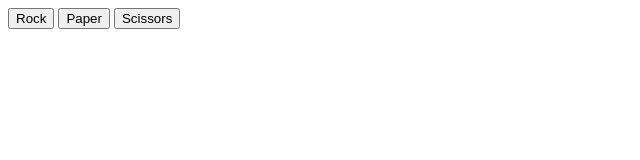
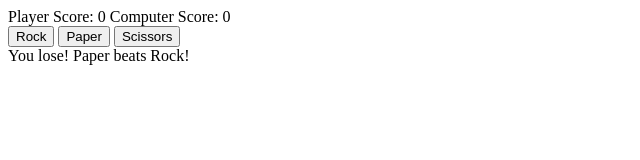
Before and after one commit to Frizzybman11/odin-rock-paper-scissors, a plain HTML site: page index.html in a window 1280 px wide. Both pictures are taken after a click on the button "Rock". Shown: the whole page, without its empty margins (0-640 px from the left). Drawn offline with Linux system fonts and the light colour scheme.

Commit message:
Show round result
The result of a round will be displayed on the screen below the buttons.

```diff
--- a/index.html
+++ b/index.html
@@ -7,9 +7,22 @@
     <title>Rock Paper Scissors</title>
 </head>
 <body>
-    <button id="Rock" class="btn">Rock</button>
-    <button id="Paper" class="btn">Paper</button>
-    <button id="Scissors" class="btn">Scissors</button>
+    <div id="score">
+        <span id="playerScore">
+            Player Score: 0
+        </span>
+        <span id="computerScore">
+            Computer Score: 0
+        </span>
+    </div>
+    <div id="buttons">
+        <button id="Rock" class="btn">Rock</button>
+        <button id="Paper" class="btn">Paper</button>
+        <button id="Scissors" class="btn">Scissors</button>
+    </div>
+    <div id="results">
+
+    </div>
     <script src="rps.js" defer></script>
 </body>
 </html>
--- a/rps.js
+++ b/rps.js
@@ -1,13 +1,25 @@
 let roundMessage;
+let gameStatus;
+let playerPoint;
+let computerPoint;
+let playerChoice;
 const btn = document.querySelectorAll(".btn");
+const results = document.querySelector("#results");
 
+//RPS Game
 btn.forEach((button) => {
     button.addEventListener('click', () => {
-        let playerChoice = button.id;
-        console.log(playRound(playerChoice, computerPlay()));
+        if (gameStatus == "Complete"){
+            playerPoint = 0
+            computerPoint = 0
+            gameStatus = "Incomplete"
+        }
+        playerChoice = button.id;
+        roundMessage = playRound(playerChoice, computerPlay());
+        roundSlice = roundMessage.slice(0,5);
+        results.textContent = roundMessage;
     })
 });
-
 
 function playRound(playerSelection, computerSelection) {
     playerSelection = playerSelection.toLowerCase();
@@ -64,11 +76,14 @@ function computerPlay() {
     }
 }
 
-//function game() {
-//     let playerPoint = 0
-//     let computerPoint = 0
+// function factorScore() {
 //     //for (let i = 0; i < 5; i++) {
-//     //    playRound(prompt(), computerPlay());
+//     if (gameStatus == "Complete"){
+//         playerPoint = 0
+//         computerPoint = 0
+//         gameStatus == "Incomplete"
+//     }
+//        playRound(prompt(), computerPlay());
 //         roundSlice = roundMessage.slice(0,5);
 
 //         switch (roundSlice) {
```
